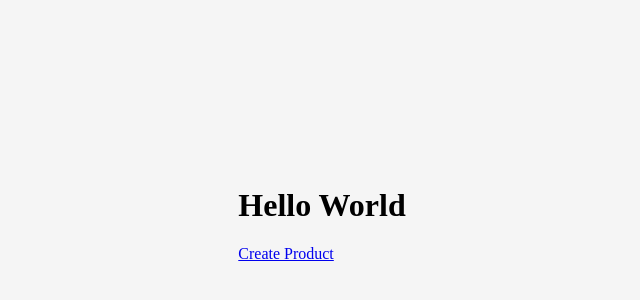
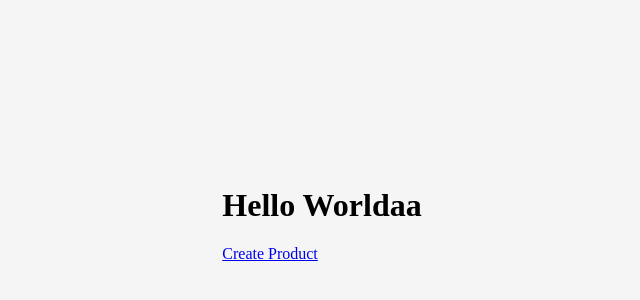
Before and after one commit to Facundo-cali/stock-one-front, a Next.js app: page / in a window 1280 px wide. Shown: the part 186-486 px from the top of the page, without its empty margins (318-958 px from the left). Built offline with nearby package versions, Linux system fonts and the light colour scheme.

Commit message:
variables de entorno 3

```diff
--- a/pages/index.js
+++ b/pages/index.js
@@ -5,7 +5,7 @@ export default function Home() {
   return (
     <>
       <div>
-        <h1>Hello World</h1>
+        <h1>Hello Worldaa</h1>
         <Link href="/products/create">Create Product</Link>
       </div>
     </>
```
